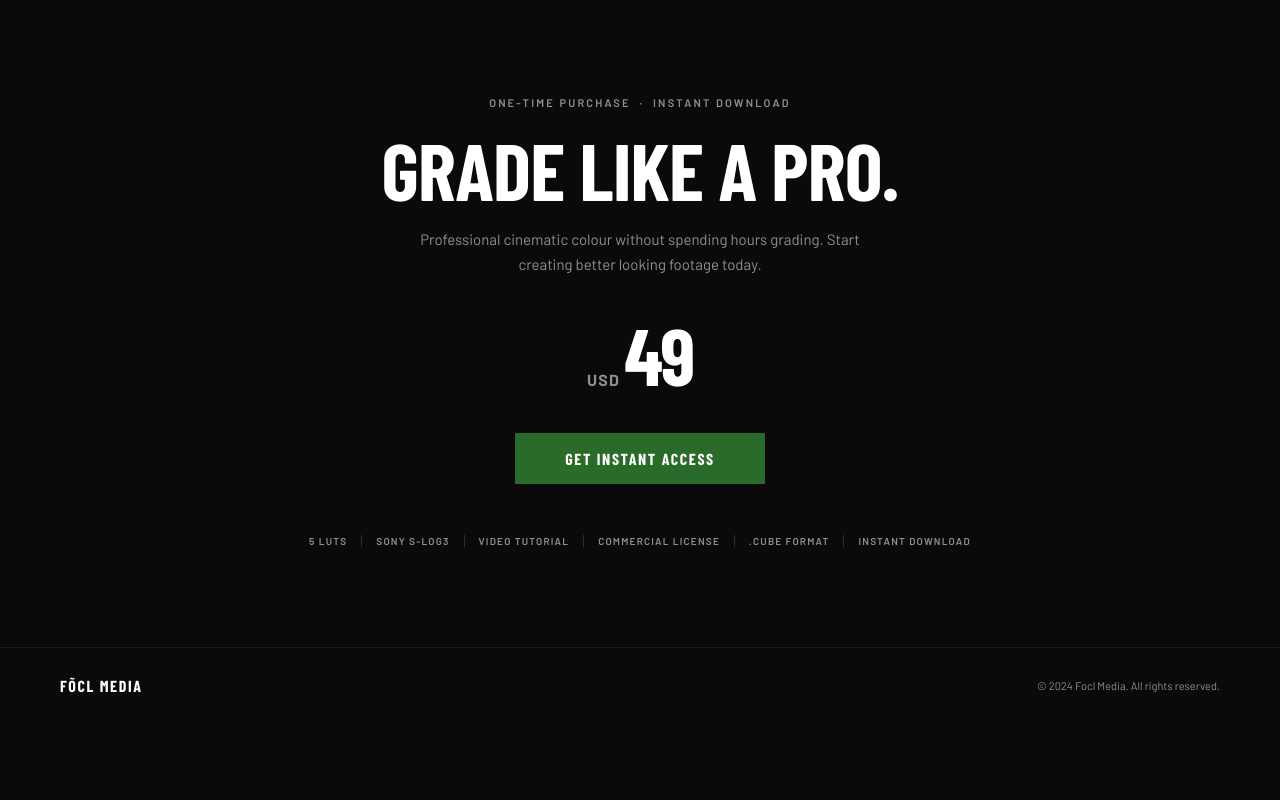
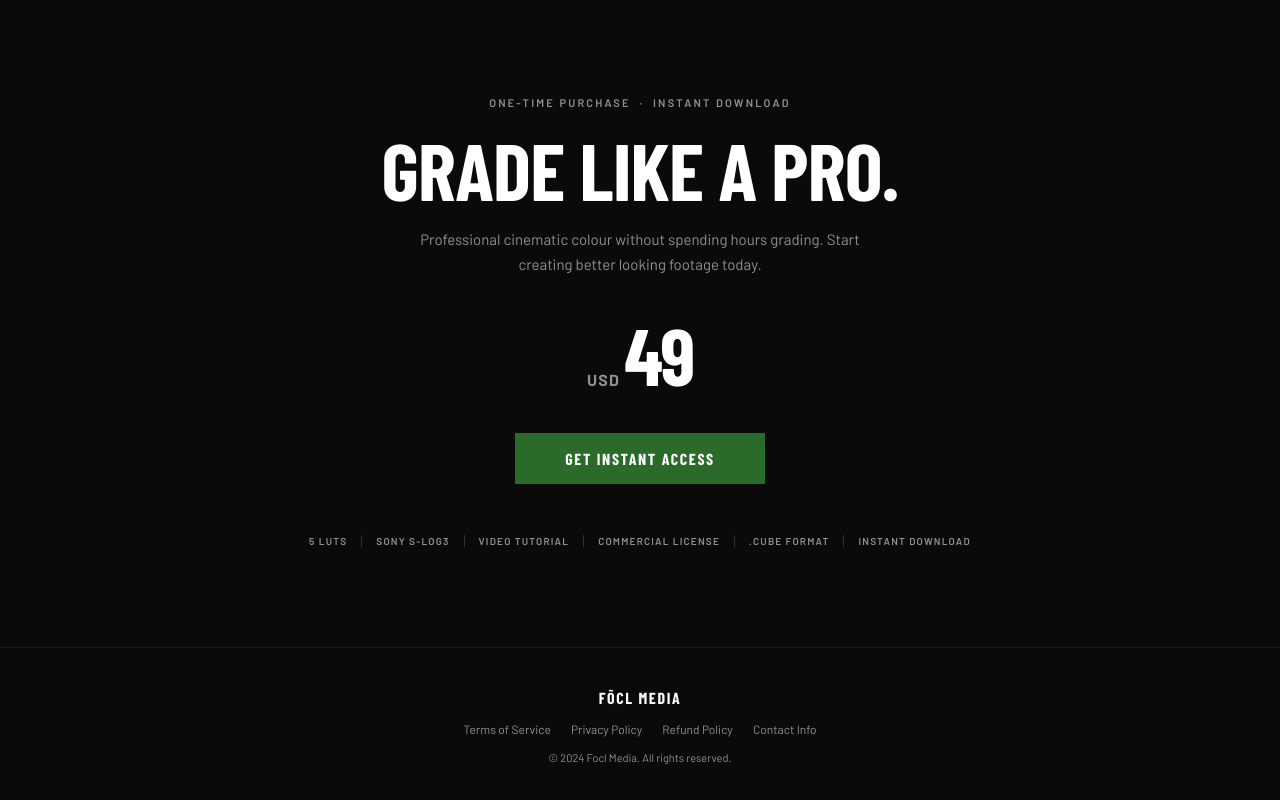
Before and after one commit to sementinhadomal/photo, a plain HTML site: page index.html in a window 1280 px wide. Shown: the part 4367-5167 px from the top of the page. Before the commit the page ends 5090 px from the top, so only its background shows below. Drawn offline with nearby package versions, Linux system fonts and the light colour scheme; a web font is replaced by a local one.

Commit message:
Configure standard Stripe legal links in home page footer

```diff
--- a/index.html
+++ b/index.html
@@ -1075,8 +1075,14 @@
   </section>
 
   <!-- ══ FOOTER ══ -->
-  <footer>
+  <footer style="display: flex; flex-direction: column; align-items: center; gap: 15px; padding: 40px 20px; border-top: 1px solid rgba(255,255,255,0.07); text-align: center;">
     <a href="#" class="footer-logo">FÕCL Media</a>
+    <div style="display: flex; gap: 20px; flex-wrap: wrap; justify-content: center; font-size: 12px; color: var(--gray);">
+      <a href="#" style="color: inherit; text-decoration: none; transition: color 0.2s;">Terms of Service</a>
+      <a href="#" style="color: inherit; text-decoration: none; transition: color 0.2s;">Privacy Policy</a>
+      <a href="#" style="color: inherit; text-decoration: none; transition: color 0.2s;">Refund Policy</a>
+      <a href="#" style="color: inherit; text-decoration: none; transition: color 0.2s;">Contact Info</a>
+    </div>
     <p class="footer-copy">© 2024 Focl Media. All rights reserved.</p>
   </footer>
 
```
